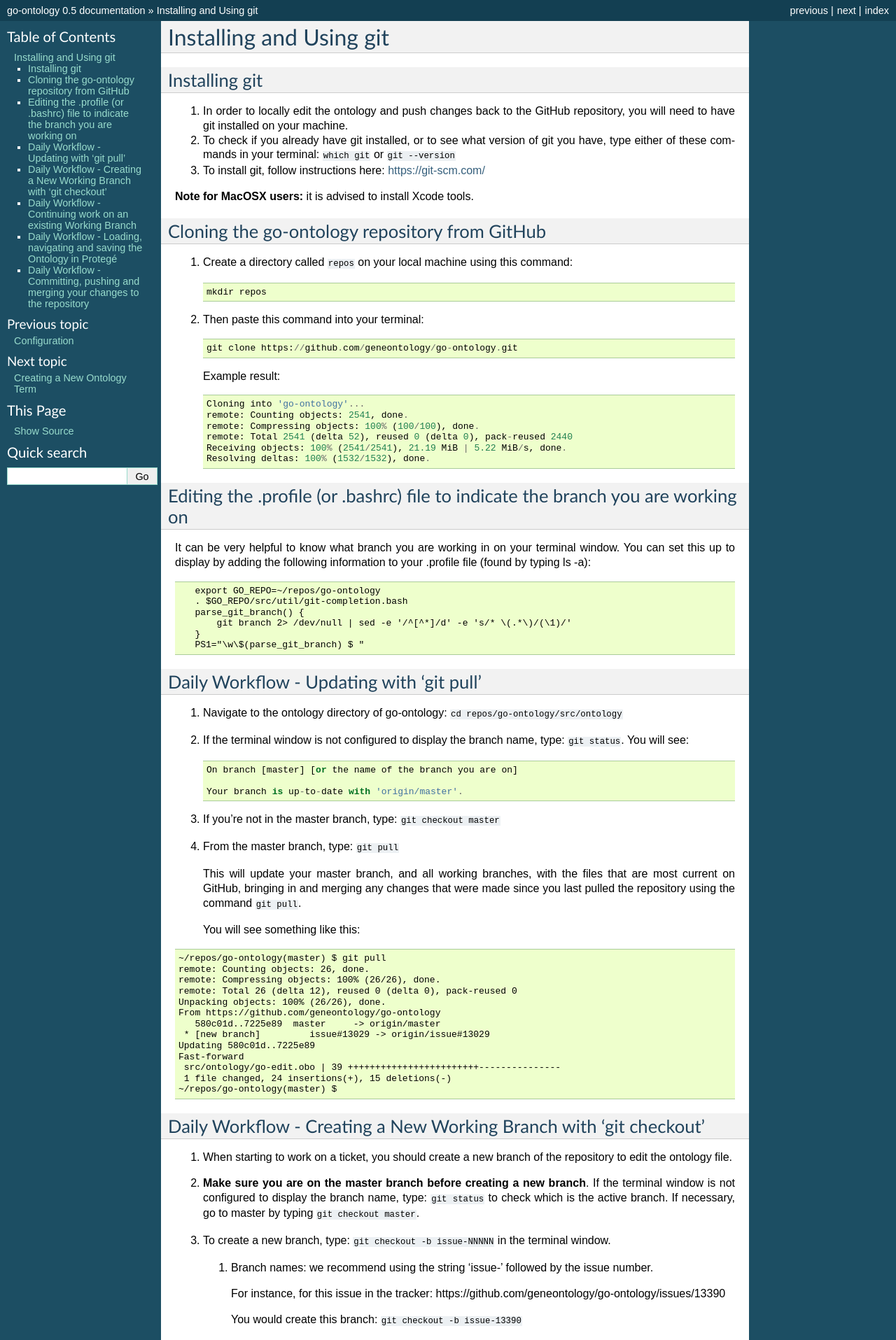
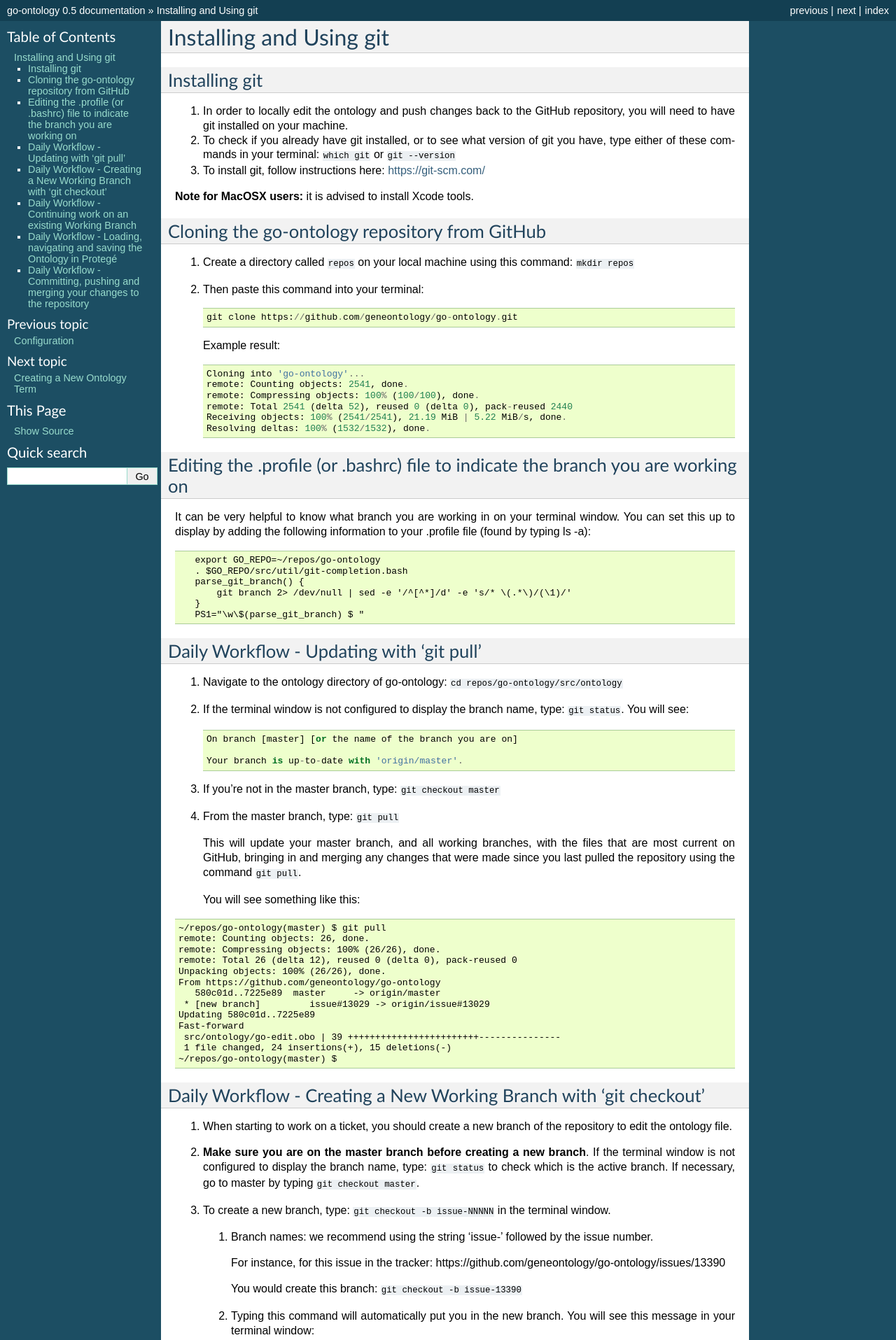
Before and after one commit to geneontology/go-ontology, a Sphinx documentation site: the page built from docs/Installgit.md, in a window 1280 px wide. Shown: the top 1915 px of the page at 70% size. Built offline with Sphinx 7.4.7, drawn with Linux system fonts in a browser that asks for light colours.

````diff
--- a/docs/Installgit.md
+++ b/docs/Installgit.md
@@ -14,9 +14,7 @@
 
 ## Cloning the go-ontology repository from GitHub
 
-1. Create a directory called ```repos``` on your local machine using this command:
-
-       mkdir repos
+1. Create a directory called ```repos``` on your local machine using this command: ```mkdir repos```
 
 2. Then paste this command into your terminal:
 
````
